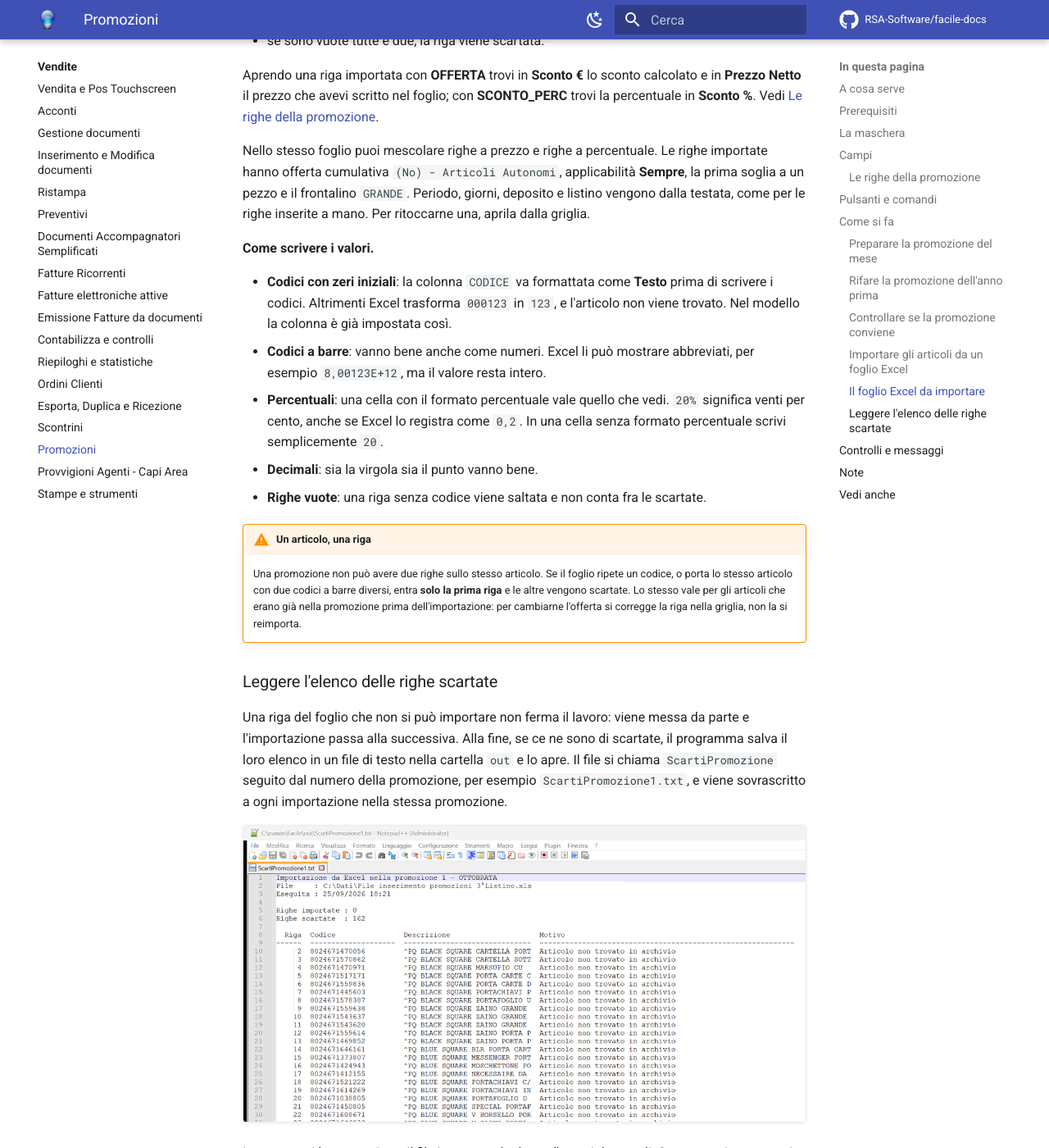
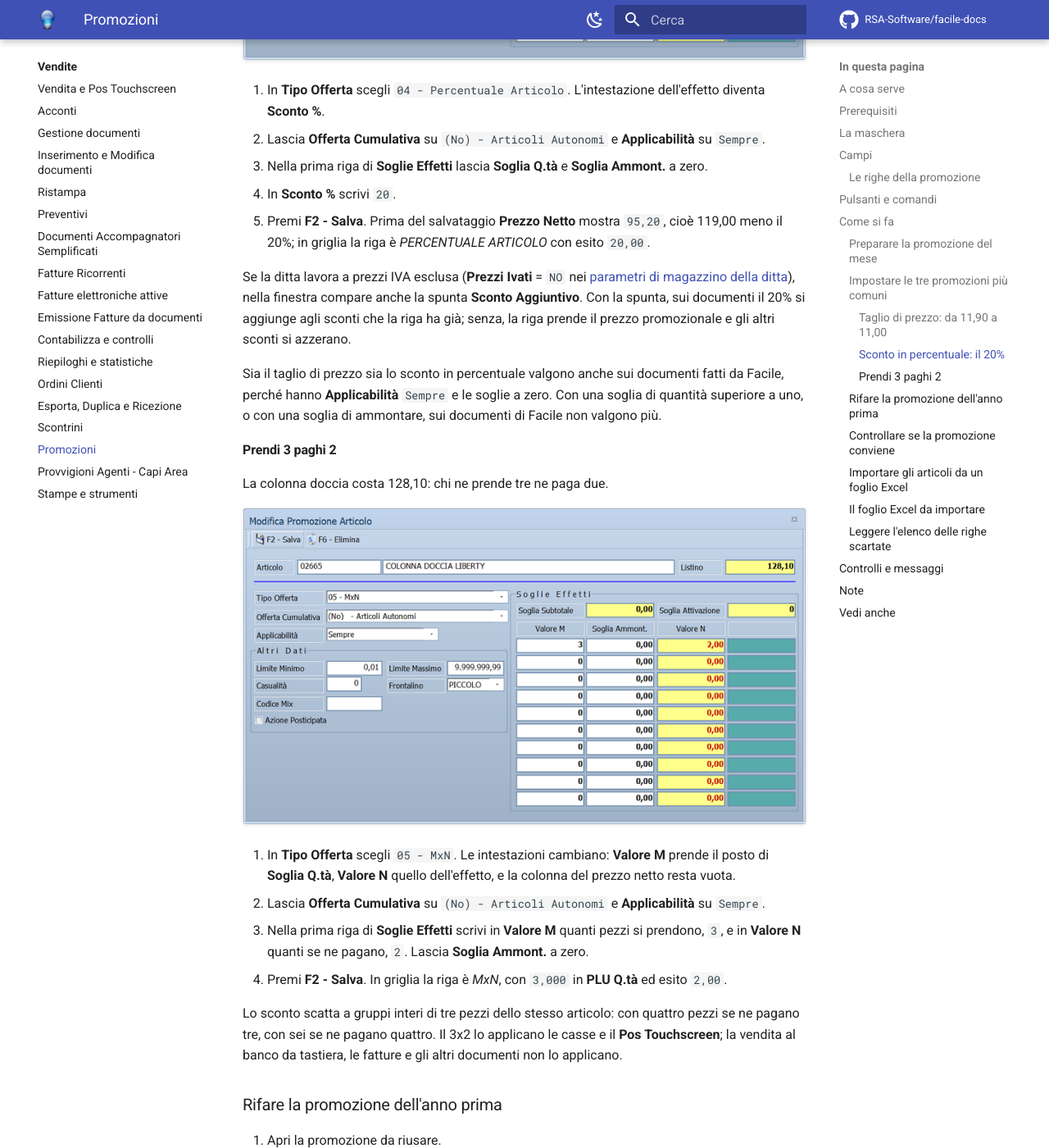
Before and after one commit to RSA-Software/facile-docs, an MkDocs documentation site: the page built from docs/moduli/vendite/promozioni.md, in a window 1280 px wide and 1400 px high, scrolled down 9447 px. Shown: the whole window at 82% size. Built offline with MkDocs 1.6.1 and Material for MkDocs 9.7.7, drawn with Linux system fonts in a browser that asks for light colours; comment, search, counter and statistics services are not loaded; some of the changed text lies outside the part shown.

Commit message:
Promozioni: esempi di taglio prezzo, sconto % e 3x2, con le schermate
Nuova sezione "Impostare le tre promozioni piu' comuni" con le tre righe
della promozione OTTOBRATA: 02 - Ammontare Articolo (con il tasto F10 che
trasforma il prezzo promozionale nello sconto), 04 - Percentuale Articolo
e 05 - MxN. Rifatte le schermate della testata e della riga, prese dopo il
passaggio al nuovo font delle etichette.

Corretto dal codice: il 3x2 lo applica anche il Pos Touchscreen, non solo
le casse. Aggiunti alla tabella della riga Sconto Aggiuntivo e Azione
Posticipata, che mancavano. Due domande aperte (DA VERIFICARE): che cosa
fa Azione Posticipata sulla cassa, e se per il 3x2 va (Si) o (No).

Co-Authored-By: Claude Opus 5.5 (1M context) <noreply@anthropic.com>

```diff
--- a/docs/moduli/vendite/promozioni.md
+++ b/docs/moduli/vendite/promozioni.md
@@ -119,6 +119,8 @@ prezzo netto in promozione è 11,00.
 | **Casualità** | | La quota di casualità nell'applicazione dell'offerta. La usano **solo le casse SysPC**. | da `0` a `32767` |
 | **Frontalino** | | Il formato del frontalino da stampare per questa riga. | `PICCOLO`, `MEDIO`, `GRANDE`, `NESSUNO` |
 | **Codice Mix** | | Il codice che lega fra loro le righe di un'offerta mista. | codice |
+| **Sconto Aggiuntivo** | | Compare solo con `04 - Percentuale Articolo`, e solo se la ditta lavora a prezzi IVA esclusa. Con la spunta, sui documenti la percentuale si aggiunge agli sconti già presenti sulla riga; senza, la riga prende il prezzo promozionale e perde gli altri sconti. | spunta |
+| **Azione Posticipata** | | Viene trasmessa solo alle casse SysPC, e solo per le offerte `02`, `04`, `07` e a gruppo di articoli. Facile non la usa. <!-- DA VERIFICARE: che cosa fa la cassa SysPC quando l'azione è posticipata? --> | spunta |
 
 Aprendo una riga nuova, i campi non partono vuoti: **periodo, ora, giorni,
 deposito, listino, livello clienti e la spunta Abilitata** sono quelli della
@@ -126,7 +128,7 @@ testata, e l'offerta parte già impostata su `02 - Ammontare Articolo`,
 `(No) - Articoli Autonomi`, applicabilità **Sempre**, limiti da `0,01` a
 `9.999.999,99` e frontalino `PICCOLO`.
 
-!!! warning "In Facile valgono solo tre tipi di offerta su diciassette"
+!!! warning "Sui documenti di Facile valgono solo tre tipi di offerta su diciassette"
 
     Le diciassette forme di offerta descrivono quello che sa fare il **punto
     cassa**. Quando invece è Facile a fare il documento — vendita al banco,
@@ -142,7 +144,8 @@ testata, e l'offerta parte già impostata su `02 - Ammontare Articolo`,
 
     Tutte le altre — il 3x2, il paniere, i coupon, le multisoglia — sono
     trasmesse alle casse e applicate lì: sul documento fatto da Facile non
-    hanno effetto.
+    hanno effetto. Fa eccezione il 3x2, che il **Pos Touchscreen** calcola
+    anche da sé: vedi [Prendi 3 paghi 2](#prendi-3-paghi-2).
 
 !!! note "Come si leggono Tipo Offerta, Cumulativa e Applicabilità insieme"
 
@@ -161,6 +164,7 @@ testata, e l'offerta parte già impostata su `02 - Ammontare Articolo`,
     | Sconto fisso sull'articolo, sempre | `02 - Ammontare Articolo` | `(No)` | `Sempre` |
     | Sconto percentuale sull'articolo, sempre | `04 - Percentuale Articolo` | `(No)` | `Sempre` |
     | Prendi 3 paghi 2 | `05 - MxN` | `(Si)` | `Sempre` |
+    <!-- DA VERIFICARE: il 3x2 di esempio in "Come si fa" usa (No) - Articoli Autonomi; per le casse vale (Si) o (No)? Facile non legge questo campo. -->
     | Sconto solo sul primo pezzo dello scontrino | `02` oppure `04` | `(No)` | `Una Volta nello Scontrino` |
     | Regalo al raggiungimento di una soglia | `06 - Regalo Articolo` | `(Set)` | `In Continuo dopo la Soglia` |
     | Sconto su un insieme di articoli diversi | `10` o `11` — gruppo articoli | `(Pan) - Paniere` | `Sempre` |
@@ -211,6 +215,98 @@ testata, e l'offerta parte già impostata su `02 - Ammontare Articolo`,
 5. Premi **F8 - Stampa ▸ Stampa Frontalini Promozione** per i cartellini.
 6. Manda la promozione alle casse da **Menu ▸ Casse e Bilance**, con
    [Invio Variazioni Articoli](../casse-bilance/casse.md).
+
+### Impostare le tre promozioni più comuni
+
+Il taglio di prezzo, lo sconto in percentuale e il *prendi 3 paghi 2* sono le
+offerte che si usano più spesso. I tre esempi sono le righe della promozione
+*OTTOBRATA* che si vede in [La maschera](#la-maschera): vale tutto ottobre,
+tutti i giorni, sul deposito 1 e sul 2° listino.
+
+Per ciascuno si parte allo stesso modo:
+
+1. Con la promozione aperta, premi **F7 - Aggiungi** e scegli *Promozione
+   Standard*.
+2. Indica l'articolo. Si apre la finestra della riga, con il prezzo di listino
+   già riportato in **Listino**.
+3. Compila la riga come spiegato negli esempi che seguono e salvala con
+   **F2 - Salva**. La riga compare nella griglia della promozione.
+
+In tutti e tre gli esempi **Soglia Q.tà** (per il 3x2, **Valore M**) e
+**Soglia Ammont.** si compilano solo nella prima riga di **Soglie Effetti**;
+le altre nove restano a zero.
+
+#### Taglio di prezzo: da 11,90 a 11,00
+
+Il tubo costa 11,90 a listino e in promozione va venduto a 11,00.
+
+![Riga con il taglio di prezzo](../../assets/img/vendite/promozioni-riga.png)
+
+1. In **Tipo Offerta** lascia `02 - Ammontare Articolo`, che sulle righe nuove
+   è già proposto.
+2. Lascia **Offerta Cumulativa** su `(No) - Articoli Autonomi` e
+   **Applicabilità** su `Sempre`.
+3. Nella prima riga di **Soglie Effetti** lascia **Soglia Q.tà** e
+   **Soglia Ammont.** a zero.
+4. In **Sconto €** scrivi quanto togliere al prezzo: `0,90`.
+5. Premi **F2 - Salva**. Prima del salvataggio **Prezzo Netto** mostra `11,00`;
+   in griglia la riga è *AMMONTARE ARTICOLO* con esito `0,90`.
+
+!!! tip "Se conosci il prezzo promozionale e non lo sconto"
+
+    Scrivi in **Sconto €** il prezzo a cui vuoi vendere, `11,00`, e premi
+    ++f10++: il programma lo trasforma nello sconto, `0,90`. Funziona solo con
+    `02 - Ammontare Articolo` e con un prezzo più basso di quello di listino.
+
+#### Sconto in percentuale: il 20%
+
+Il box doccia costa 119,00 a listino e in promozione ha il 20% di sconto.
+
+![Riga con lo sconto in percentuale](../../assets/img/vendite/promozioni-riga-percentuale.png)
+
+1. In **Tipo Offerta** scegli `04 - Percentuale Articolo`. L'intestazione
+   dell'effetto diventa **Sconto %**.
+2. Lascia **Offerta Cumulativa** su `(No) - Articoli Autonomi` e
+   **Applicabilità** su `Sempre`.
+3. Nella prima riga di **Soglie Effetti** lascia **Soglia Q.tà** e
+   **Soglia Ammont.** a zero.
+4. In **Sconto %** scrivi `20`.
+5. Premi **F2 - Salva**. Prima del salvataggio **Prezzo Netto** mostra
+   `95,20`, cioè 119,00 meno il 20%; in griglia la riga è
+   *PERCENTUALE ARTICOLO* con esito `20,00`.
+
+Se la ditta lavora a prezzi IVA esclusa (**Prezzi Ivati** = `NO` nei
+[parametri di magazzino della ditta](../anagrafiche/ditte.md#scheda-parametri-magazzino)),
+nella finestra compare anche la spunta **Sconto Aggiuntivo**. Con la spunta, sui
+documenti il 20% si aggiunge agli sconti che la riga ha già; senza, la riga
+prende il prezzo promozionale e gli altri sconti si azzerano.
+
+Sia il taglio di prezzo sia lo sconto in percentuale valgono anche sui
+documenti fatti da Facile, perché hanno **Applicabilità** `Sempre` e le soglie
+a zero. Con una soglia di quantità superiore a uno, o con una soglia di
+ammontare, sui documenti di Facile non valgono più.
+
+#### Prendi 3 paghi 2
+
+La colonna doccia costa 128,10: chi ne prende tre ne paga due.
+
+![Riga con il prendi 3 paghi 2](../../assets/img/vendite/promozioni-riga-mxn.png)
+
+1. In **Tipo Offerta** scegli `05 - MxN`. Le intestazioni cambiano:
+   **Valore M** prende il posto di **Soglia Q.tà**, **Valore N** quello
+   dell'effetto, e la colonna del prezzo netto resta vuota.
+2. Lascia **Offerta Cumulativa** su `(No) - Articoli Autonomi` e
+   **Applicabilità** su `Sempre`.
+3. Nella prima riga di **Soglie Effetti** scrivi in **Valore M** quanti pezzi
+   si prendono, `3`, e in **Valore N** quanti se ne pagano, `2`. Lascia
+   **Soglia Ammont.** a zero.
+4. Premi **F2 - Salva**. In griglia la riga è *MxN*, con `3,000` in
+   **PLU Q.tà** ed esito `2,00`.
+
+Lo sconto scatta a gruppi interi di tre pezzi dello stesso articolo: con
+quattro pezzi se ne pagano tre, con sei se ne pagano quattro. Il 3x2 lo
+applicano le casse e il **Pos Touchscreen**; la vendita al banco da
+tastiera, le fatture e gli altri documenti non lo applicano.
 
 ### Rifare la promozione dell'anno prima
 
```
Also changed, not shown: docs/assets/img/vendite/promozioni-riga-mxn.png (added), docs/assets/img/vendite/promozioni-riga-percentuale.png (added), docs/assets/img/vendite/promozioni-riga.png, docs/assets/img/vendite/promozioni.png.
